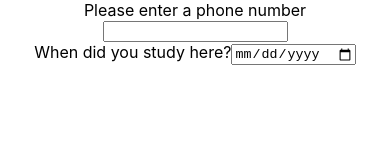
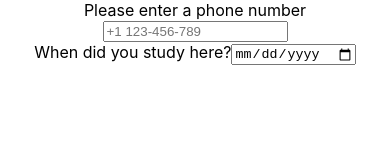
Before and after one commit to jackalot/o-cv-project, a React (Create React App) app: page / in a window 390 px wide. Shown: the top 160 px of the page. Built offline with nearby package versions, Linux system fonts and the light colour scheme; the HTML template or start-up script is replaced by a standard one.

Commit message:
added a placeholder attribute and added a US standard for phoneNumbers as a pattern for the phoneNumber input

```diff
--- a/src/components/Overview.js
+++ b/src/components/Overview.js
@@ -5,7 +5,7 @@ class OverView extends React.Component {
     render () {
       return <div>
         <label htmlFor="phoneNumber">Please enter a phone number</label>
-        <input className="phone-number" type="tel"></input>
+        <input className="phone-number" type="tel" placeholder="+1 123-456-789" pattern="[0-9]{3}-[0-9]{3}-{0-9}{4}"></input>
         <DateField fieldName="dateOfStudy" className="date-of-study" labelText="When did you study here?"></DateField>
       </div>
     }
```
